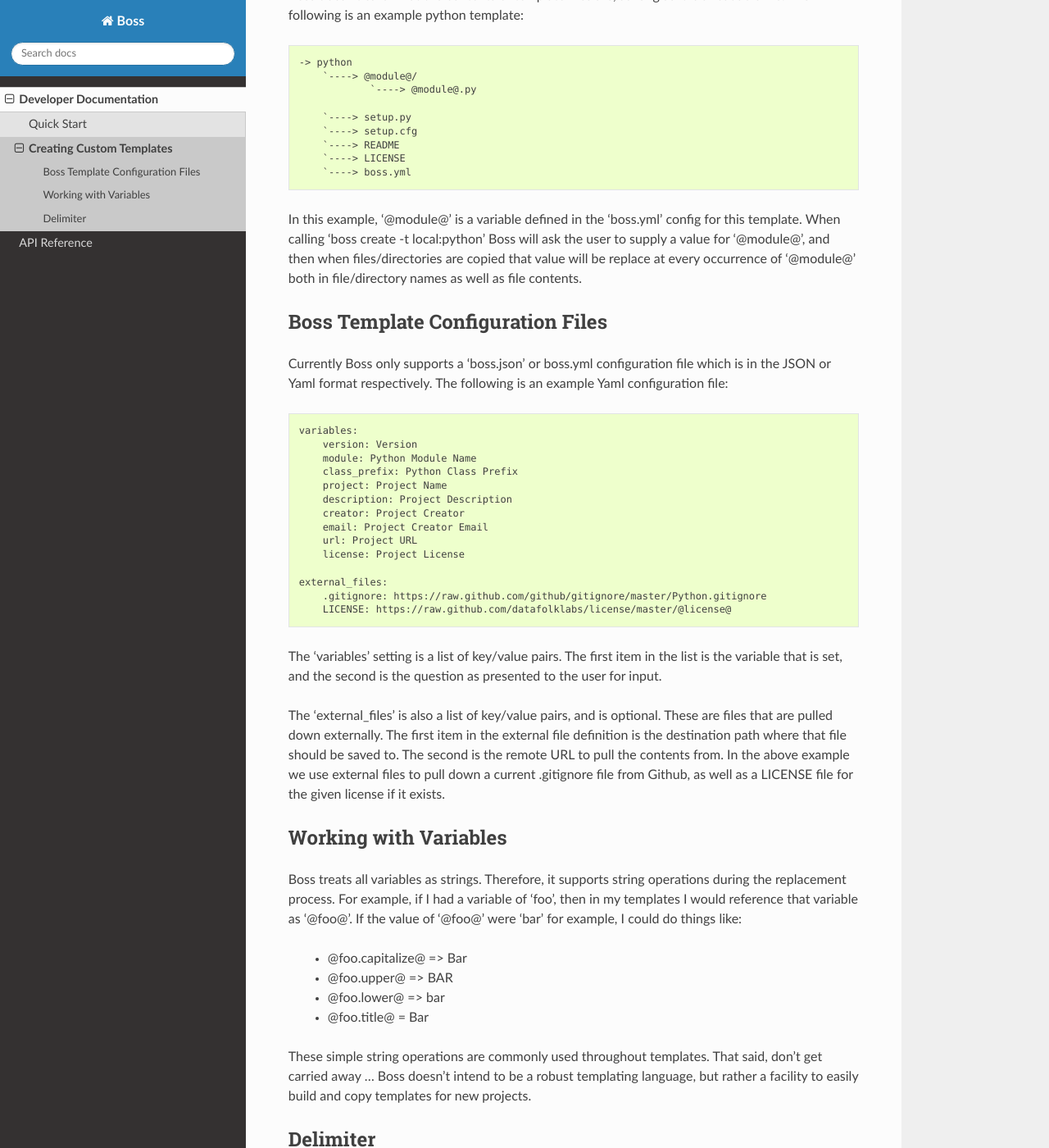
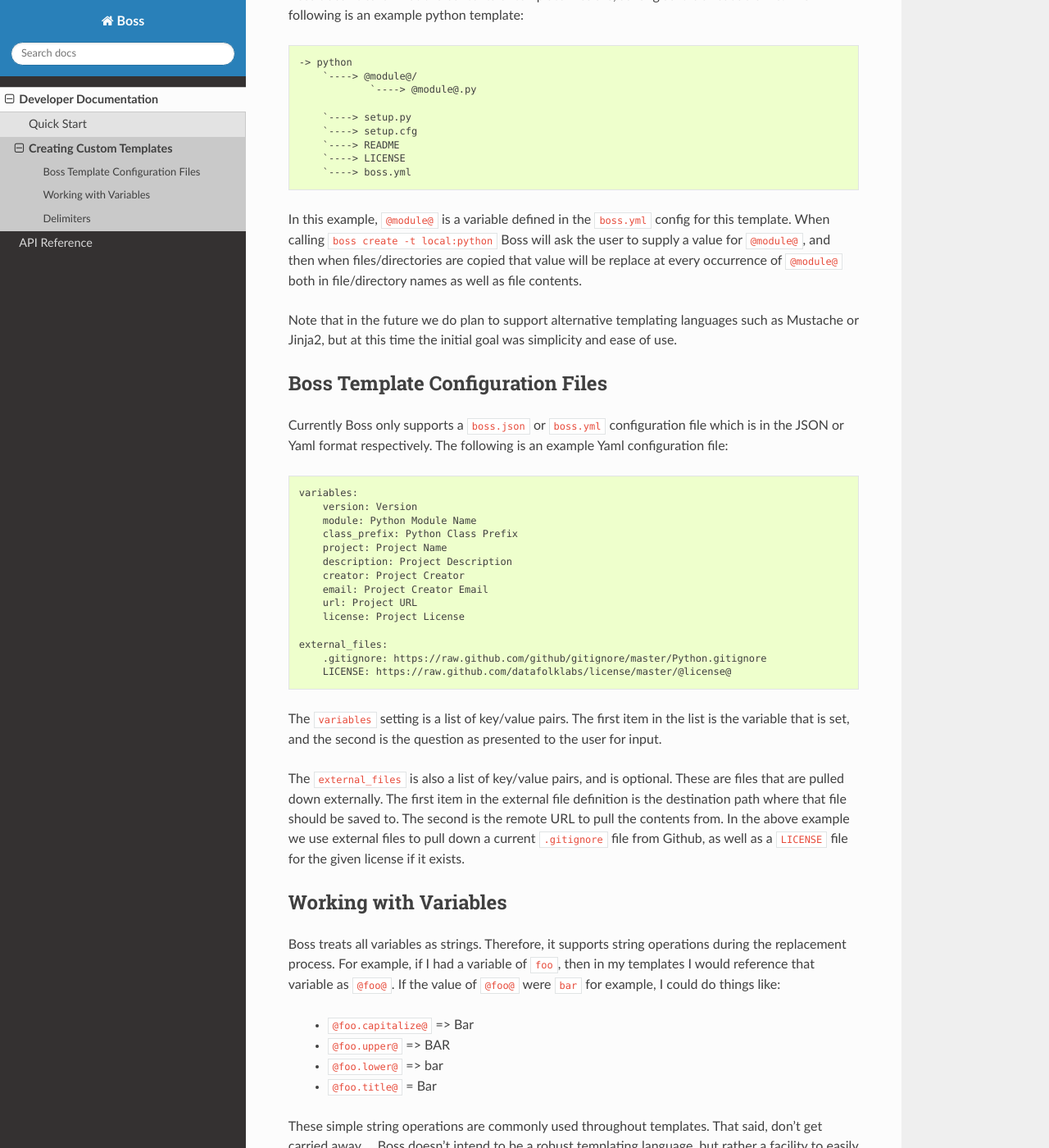
Before and after one commit to datafolklabs/boss, a Sphinx documentation site: the page built from doc/source/dev/templates.rst, in a window 1280 px wide and 1400 px high, scrolled down 297 px. Shown: the whole window at 82% size. Built offline with Sphinx 7.4.7 and the Read the Docs theme 2.0.0, drawn with Linux system fonts in a browser that asks for light colours; the version number could not be read and is left out; some of the changed text lies outside the part shown.

Commit message:
Resolves Issue #11

```diff
--- a/doc/source/conf.py
+++ b/doc/source/conf.py
@@ -24,7 +24,8 @@
 from cement.utils import test
 fakeapp = test.TestApp()
 
-from boss import VERSION
+from boss.utils.version import get_version
+VERSION = get_version()
 
 # If extensions (or modules to document with autodoc) are in another directory,
 # add these directories to sys.path here. If the directory is relative to the
--- a/doc/source/dev/templates.rst
+++ b/doc/source/dev/templates.rst
@@ -23,19 +23,23 @@
         `----> boss.yml
 
 
-In this example, '@module@' is a variable defined in the 'boss.yml' config
-for this template.  When calling 'boss create -t local:python' Boss will ask
-the user to supply a value for '@module@', and then when files/directories
-are copied that value will be replace at every occurrence of '@module@' both
+In this example, ``@module@`` is a variable defined in the ``boss.yml`` config
+for this template.  When calling ``boss create -t local:python`` Boss will ask
+the user to supply a value for ``@module@``, and then when files/directories
+are copied that value will be replace at every occurrence of ``@module@`` both
 in file/directory names as well as file contents.
+
+Note that in the future we do plan to support alternative templating languages
+such as Mustache or Jinja2, but at this time the initial goal was simplicity
+and ease of use.
 
 
 Boss Template Configuration Files
 ---------------------------------
 
-Currently Boss only supports a 'boss.json' or boss.yml configuration file
-which is in the JSON or Yaml format respectively.  The following is an example
-Yaml configuration file:
+Currently Boss only supports a ``boss.json`` or ``boss.yml`` configuration
+file which is in the JSON or Yaml format respectively.  The following is an
+example Yaml configuration file:
 
 .. code-block:: text
 
@@ -55,41 +59,50 @@
         LICENSE: https://raw.github.com/datafolklabs/license/master/@license@
 
 
-The 'variables' setting is a list of key/value pairs.  The first item in the
+The ``variables`` setting is a list of key/value pairs.  The first item in the
 list is the variable that is set, and the second is the question as presented
 to the user for input.
 
-The 'external_files' is also a list of key/value pairs, and is optional.
+The ``external_files`` is also a list of key/value pairs, and is optional.
 These are files that are pulled down externally.  The first item in the
 external file definition is the destination path where that file should be
 saved to.  The second is the remote URL to pull the contents from.  In the
-above example we use external files to pull down a current .gitignore file
-from Github, as well as a LICENSE file for the given license if it exists.
+above example we use external files to pull down a current ``.gitignore``
+file from Github, as well as a ``LICENSE`` file for the given license if it
+exists.
 
 Working with Variables
 ----------------------
 
 Boss treats all variables as strings.  Therefore, it supports string
 operations during the replacement process.  For example, if I had a variable
-of 'foo', then in my templates I would reference that variable as '@foo@'.  If
-the value of '@foo@' were 'bar' for example, I could do things like:
+of ``foo``, then in my templates I would reference that variable as ``@foo@``.
+If the value of ``@foo@`` were ``bar`` for example, I could do things like:
 
-    * @foo.capitalize@ => Bar
-    * @foo.upper@ => BAR
-    * @foo.lower@ => bar
-    * @foo.title@ = Bar
+    * ``@foo.capitalize@`` => Bar
+    * ``@foo.upper@`` => BAR
+    * ``@foo.lower@`` => bar
+    * ``@foo.title@`` = Bar
+
 
 These simple string operations are commonly used throughout templates.  That
 said, don't get carried away ... Boss doesn't intend to be a robust templating
 language, but rather a facility to easily build and copy templates for new
 projects.
 
-Delimiter
----------
 
-The default delimiter is '@'.  In some cases, this might not work for your
-template.  You can change this in your boss.yml or boss.json config:
+Delimiters
+----------
+
+The default delimiters are ``['@', '@']``.  In some cases, this might not work
+for your template.  You can change this in your boss.yml or boss.json config:
 
 .. code-block:: text
 
-    delimiter: '%'
+    delimiters: ['%', '%']
+
+Or:
+
+.. code-block:: text
+
+    delimiters: ['{{', '}}']
```
Also changed, not shown: doc/source/dev/quickstart.rst (+8 -8 lines), 3 other files.
